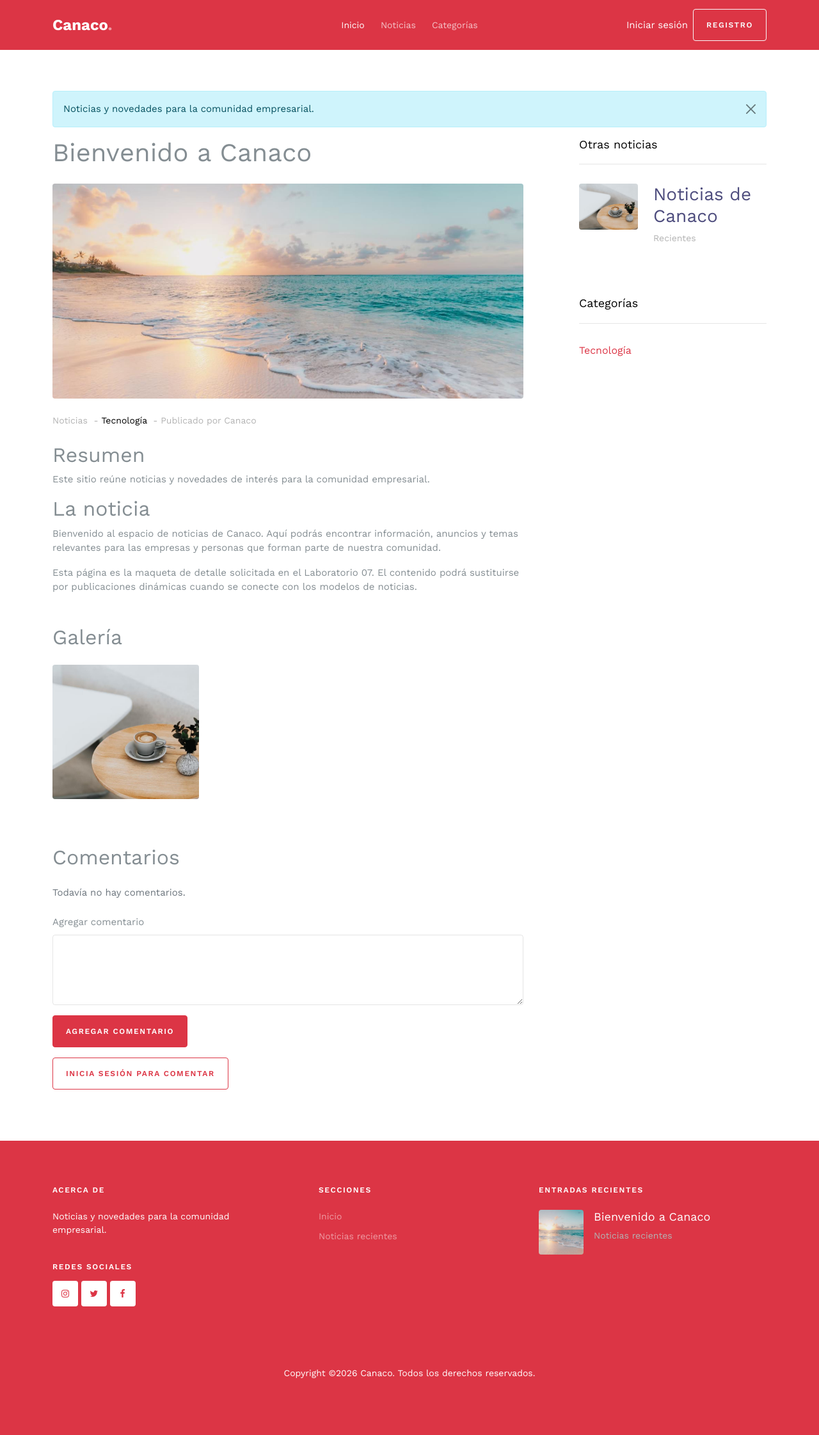
After one commit to JulioTrugarDev/proyectocanaco, a Django app: page /noticia/ in a window 1280 px wide. The commit adds this page. Shown: the whole page at 64% size. Run offline with Django 4.2, Linux system fonts and the light colour scheme; some libraries are stand-ins or nearby versions; some web fonts are replaced.

Commit message:
Agrega páginas para noticias y acceso de usuarios

```diff
--- /dev/null
+++ b/canaco/home/templates/home/noticia.html
@@ -0,0 +1,78 @@
+{% extends 'partials/base.html' %}
+{% load static %}
+{% block title %}Bienvenido a Canaco{% endblock %}
+
+{% block content %}
+<section class="section">
+    <div class="container">
+        <div class="alert alert-info alert-dismissible fade show" role="alert">
+            Noticias y novedades para la comunidad empresarial.
+            <button type="button" class="btn-close" data-bs-dismiss="alert" aria-label="Cerrar"></button>
+        </div>
+        <div class="row blog-entries">
+            <article class="col-md-12 col-lg-8 main-content">
+                <h1 class="mb-4">Bienvenido a Canaco</h1>
+                <img src="{% static 'images/hero_1.jpg' %}" alt="Imagen de portada de la noticia" class="img-fluid rounded mb-4 publication-cover-image" style="max-height: 500px; width: 100%; object-fit: cover; object-position: center;">
+                <div class="post-meta mb-4">
+                    <span>Noticias</span>
+                    <span>&nbsp;-&nbsp;<a href="{% url 'home:categoria' %}">Tecnología</a></span>
+                    <span>&nbsp;-&nbsp;Publicado por Canaco</span>
+                </div>
+                <h2>Resumen</h2>
+                <p>Este sitio reúne noticias y novedades de interés para la comunidad empresarial.</p>
+                <h2>La noticia</h2>
+                <div class="post-content-body">
+                    <p>Bienvenido al espacio de noticias de Canaco. Aquí podrás encontrar información, anuncios y temas relevantes para las empresas y personas que forman parte de nuestra comunidad.</p>
+                    <p>Esta página es la maqueta de detalle solicitada en el Laboratorio 07. El contenido podrá sustituirse por publicaciones dinámicas cuando se conecte con los modelos de noticias.</p>
+                </div>
+
+                <h2 class="mt-5">Galería</h2>
+                <div class="row my-4">
+                    <div class="col-md-4 mb-4">
+                        <img src="{% static 'images/hero_2.jpg' %}" alt="Imagen de la galería" class="img-fluid rounded publication-gallery-image" style="height: 250px; width: 100%; object-fit: cover; object-position: center;">
+                    </div>
+                </div>
+
+                <div class="pt-4 comment-wrap">
+                    <h2 class="mb-4">Comentarios</h2>
+                    <p class="text-muted">Todavía no hay comentarios.</p>
+                    <form method="post" class="mt-4">
+                        {% csrf_token %}
+                        <div class="mb-3">
+                            <label for="contenido" class="form-label">Agregar comentario</label>
+                            <textarea name="contenido" id="contenido" rows="4" class="form-control" required></textarea>
+                        </div>
+                        <button type="submit" class="btn btn-primary">Agregar comentario</button>
+                    </form>
+                    <p class="mt-3"><a href="{% url 'home:login' %}" class="btn btn-outline-primary">Inicia sesión para comentar</a></p>
+                </div>
+            </article>
+
+            <aside class="col-md-12 col-lg-4 sidebar">
+                <div class="sidebar-box">
+                    <h2 class="heading">Otras noticias</h2>
+                    <div class="post-entry-sidebar">
+                        <ul>
+                            <li>
+                                <a href="{% url 'home:noticia' %}">
+                                    <img src="{% static 'images/hero_2.jpg' %}" alt="Vista previa de otra noticia" class="me-4 rounded sidebar-post-image" style="width: 70px; height: 70px; object-fit: cover; object-position: center;">
+                                    <div class="text">
+                                        <h3>Noticias de Canaco</h3>
+                                        <div class="post-meta"><span>Recientes</span></div>
+                                    </div>
+                                </a>
+                            </li>
+                        </ul>
+                    </div>
+                </div>
+                <div class="sidebar-box">
+                    <h2 class="heading">Categorías</h2>
+                    <ul class="categories">
+                        <li><a href="{% url 'home:categoria' %}">Tecnología</a></li>
+                    </ul>
+                </div>
+            </aside>
+        </div>
+    </div>
+</section>
+{% endblock content %}
--- a/canaco/home/templates/partials/header.html
+++ b/canaco/home/templates/partials/header.html
@@ -18,6 +18,7 @@
                     <ul class="js-clone-nav d-none d-lg-inline-block text-start site-menu mx-auto">
                         <li class="active"><a href="{% url 'home:index' %}">Inicio</a></li>
                         <li><a href="#noticias">Noticias</a></li>
+                        <li><a href="{% url 'home:categoria' %}">Categorías</a></li>
                     </ul>
                 </div>
                 <div class="site-navigation-actions">
@@ -28,7 +29,8 @@
                         </div>
                     {% else %}
                         <div class="d-none d-lg-flex align-items-center justify-content-end gap-2">
-                            <span class="text-white">Canaco</span>
+                            <a href="{% url 'home:login' %}" class="text-white">Iniciar sesión</a>
+                            <a href="{% url 'home:sign_up' %}" class="btn btn-sm btn-outline-light">Registro</a>
                         </div>
                     {% endif %}
                 </div>
--- a/canaco/home/urls.py
+++ b/canaco/home/urls.py
@@ -5,4 +5,8 @@ app_name = 'home'
 
 urlpatterns = [
     path('', views.index, name='index'),
+    path('noticia/', views.noticia, name='noticia'),
+    path('categoria/', views.categoria, name='categoria'),
+    path('login/', views.login, name='login'),
+    path('registro/', views.sign_up, name='sign_up'),
 ]
--- a/canaco/home/views.py
+++ b/canaco/home/views.py
@@ -1,5 +1,21 @@
 from django.shortcuts import render
 
-# Create your views here.
+
 def index(request):
     return render(request, 'home/index.html')
+
+
+def noticia(request):
+    return render(request, 'home/noticia.html')
+
+
+def categoria(request):
+    return render(request, 'home/categoria.html')
+
+
+def login(request):
+    return render(request, 'home/login.html')
+
+
+def sign_up(request):
+    return render(request, 'home/sign_up.html')
```
Also changed, not shown: canaco/home/templates/home/categoria.html (added, +36 -0 lines), canaco/home/templates/home/index.html (+4 -3 lines), canaco/home/templates/home/login.html (added, +35 -0 lines), canaco/home/templates/home/sign_up.html (added, +52 -0 lines).
